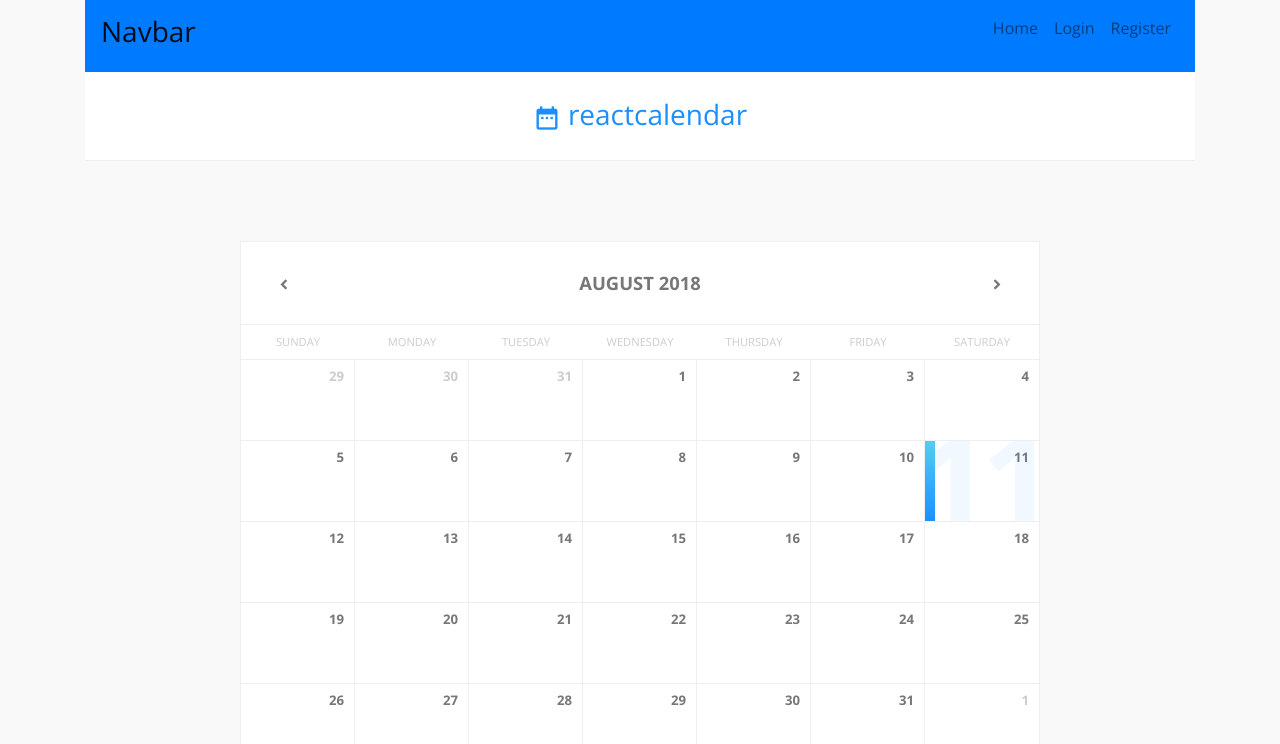
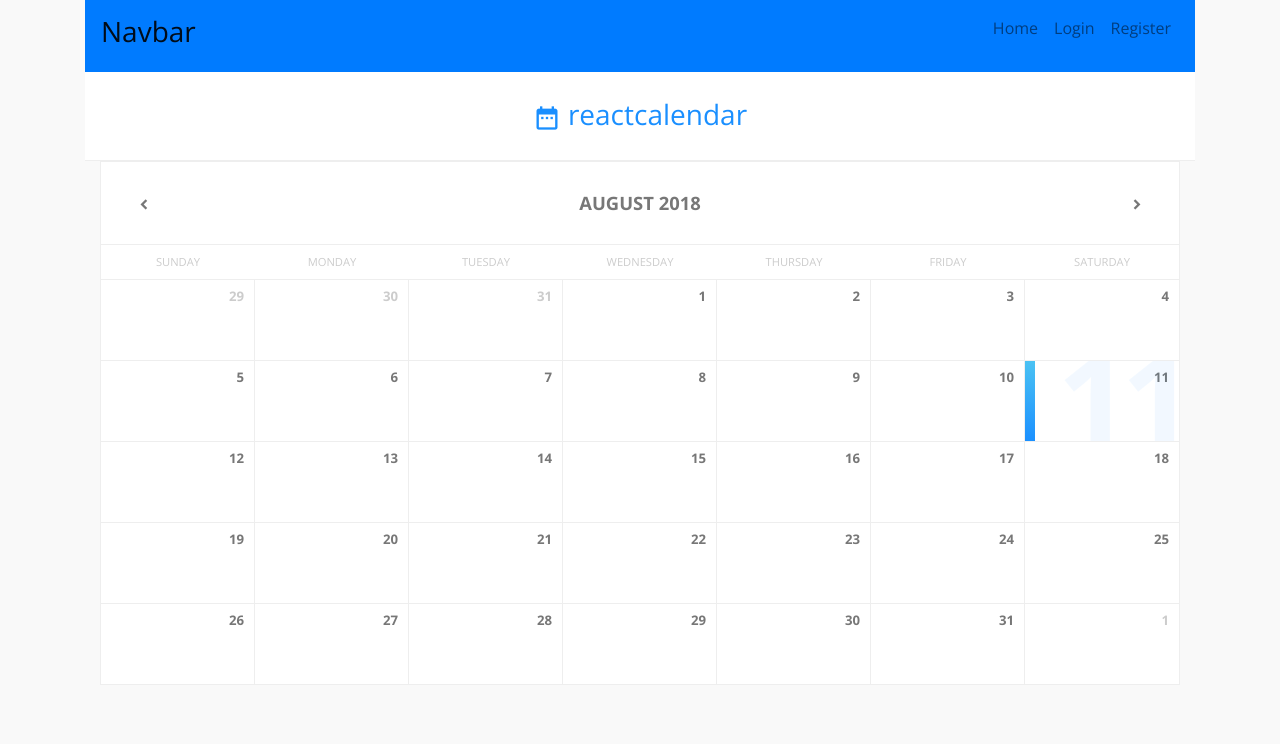
Before and after one commit to 528491/Project-3, a React (Create React App) app in the folder client/: page /calendar in a window 1280 px wide. Shown: the top 744 px of the page. Built offline with nearby package versions, Linux system fonts and the light colour scheme.

Commit message:
Widen calendar on calendar page.

```diff
--- a/client/src/pages/CalendarDisplay/CalendarDisplay.js
+++ b/client/src/pages/CalendarDisplay/CalendarDisplay.js
@@ -1,8 +1,8 @@
 import React from "react";
+import Calendar from "../../components/Calendar";
+import "./CalendarDisplay.css";
+import { Container, Row, Col, Jumbotron, Card, Form, Article, Footer, FormGroup, Label, Input, Button } from 'reactstrap';
 
-import Calendar from "../../components/Calendar";
-
-import "./CalendarDisplay.css";
 
 class CalendarDisplay extends React.Component {
   render() {
@@ -16,9 +16,13 @@ class CalendarDisplay extends React.Component {
             </span>
           </div>
         </header>
-        <main>
-          <Calendar />
-        </main>
+
+        <Row>
+          <Col xs="12">
+              <Calendar />
+          </Col>
+        </Row>
+
       </div>
     );
   }
```
Also changed, not shown: client/src/components/Calendar.jsx (indentation only).
